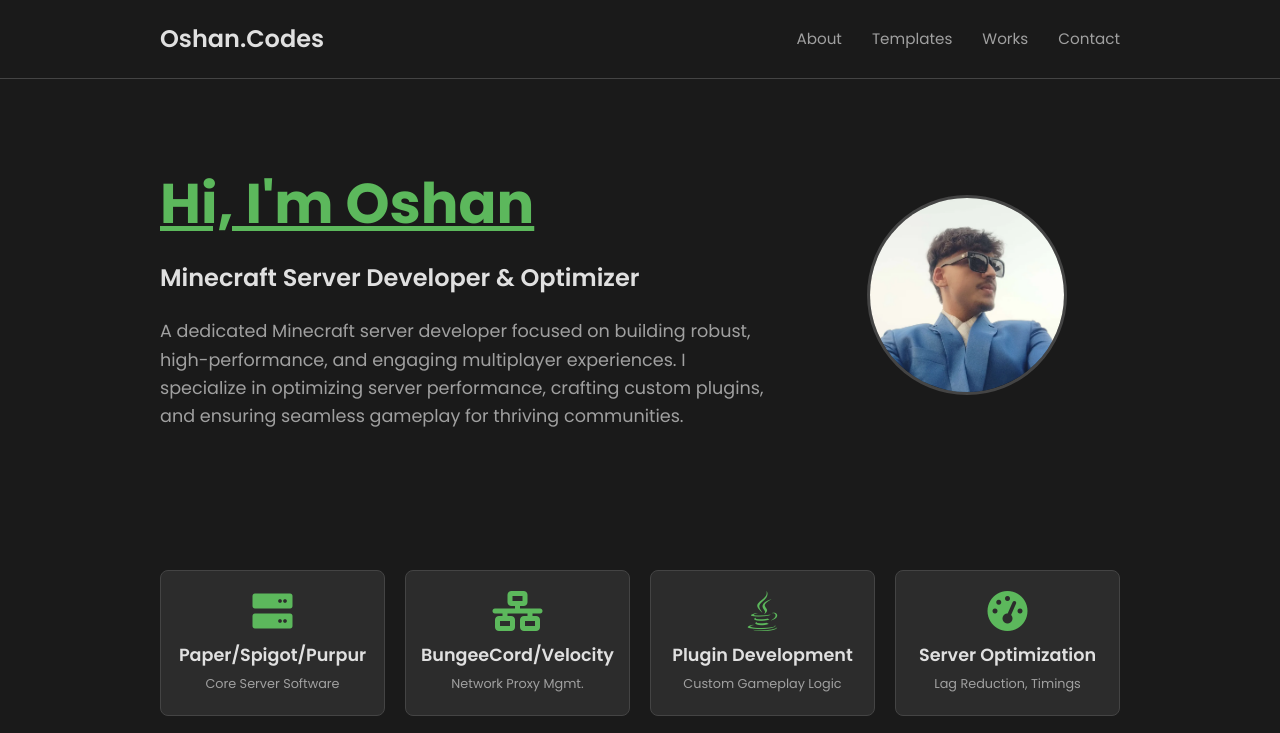
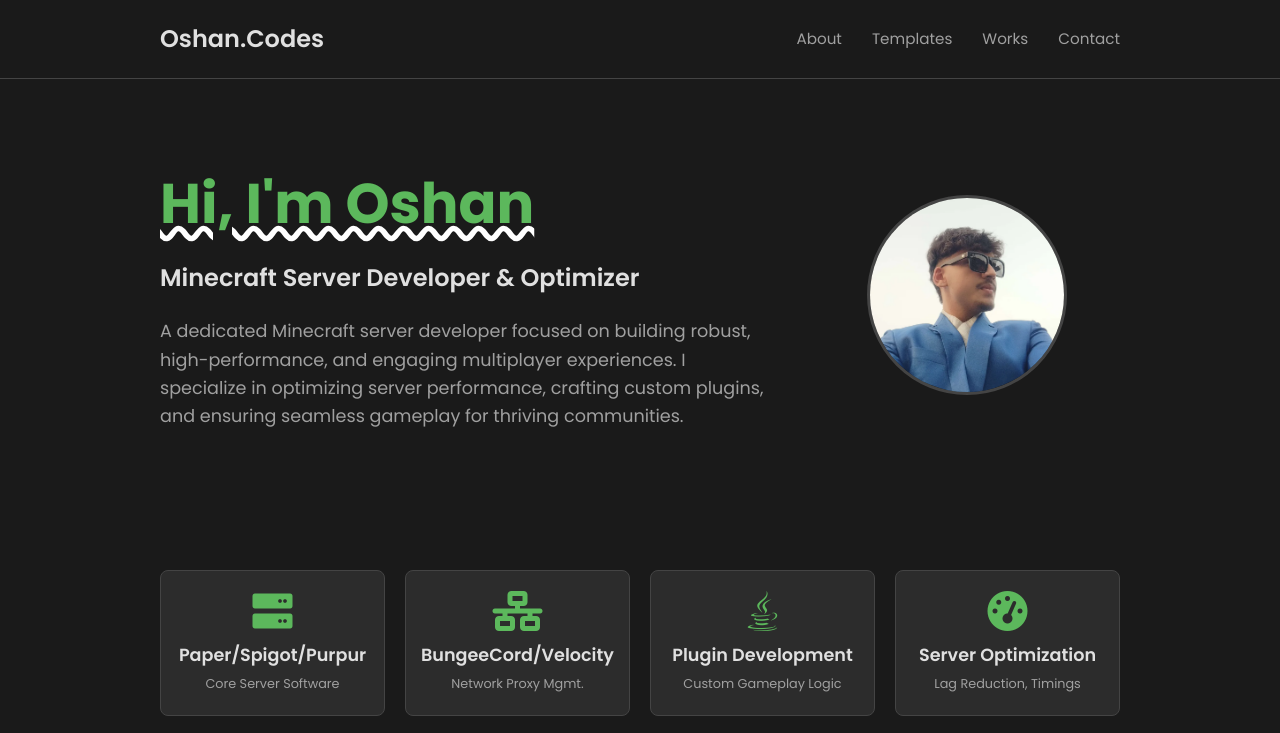
Before and after one commit to oshanisvoid/PortfolioOshan, a plain HTML site: page index.html in a window 1280 px wide. Shown: the top 733 px of the page. Drawn offline with Linux system fonts and the light colour scheme.

Commit message:
Update style.css

```diff
--- a/style.css
+++ b/style.css
@@ -119,7 +119,7 @@ a:hover {
     font-weight: 700;
     color: var(--primary-color);
     margin-bottom: 10px;
-    text-decoration: underline;
+    text-decoration: white wavy underline;
 }
 
 .hero .subtitle {
```
